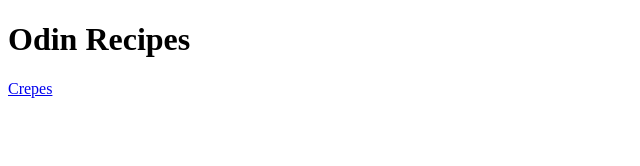
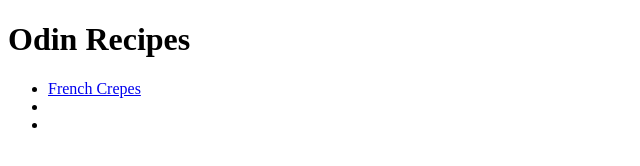
Before and after one commit to Pietillidie/odin-recipes, a plain HTML site: page index.html in a window 1280 px wide. Shown: the whole page, without its empty margins (0-640 px from the left). Drawn offline with Linux system fonts and the light colour scheme.

Commit message:
Needed to commit more files

```diff
--- a/index.html
+++ b/index.html
@@ -7,6 +7,10 @@
 </head>
 <body>
     <h1>Odin Recipes</h1>
-    <a href="recipes/Crepes.html">Crepes</a>
+    <ul>
+    <li><a href="./recipes/Crepes.html">French Crepes</a></li>
+    <li></li><a href="./recipes/French-toast.html"></a></li>
+    <li><a href=""></a></li>
+    </ul>
 </body>
 </html>
```
Also changed, not shown: images/frenchtoast.jpeg (added), images/pancakes.jpeg (added).
